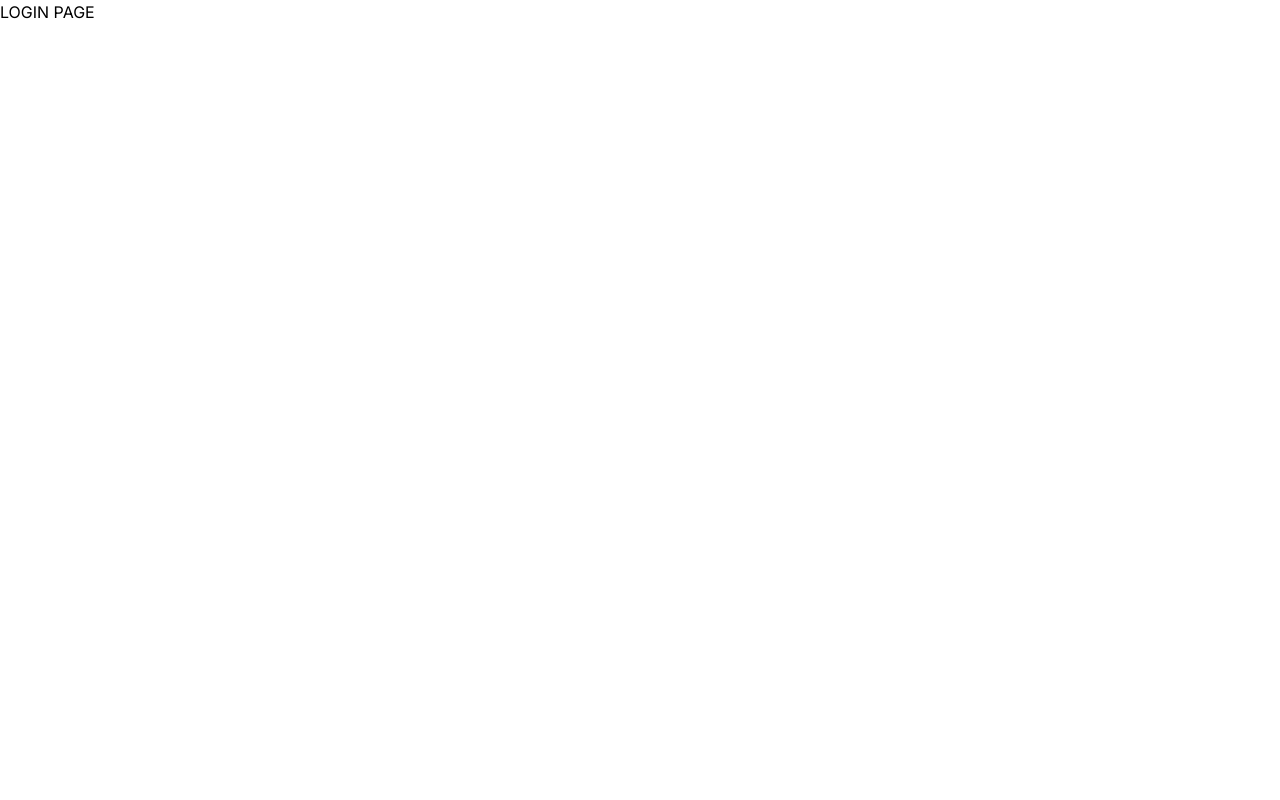
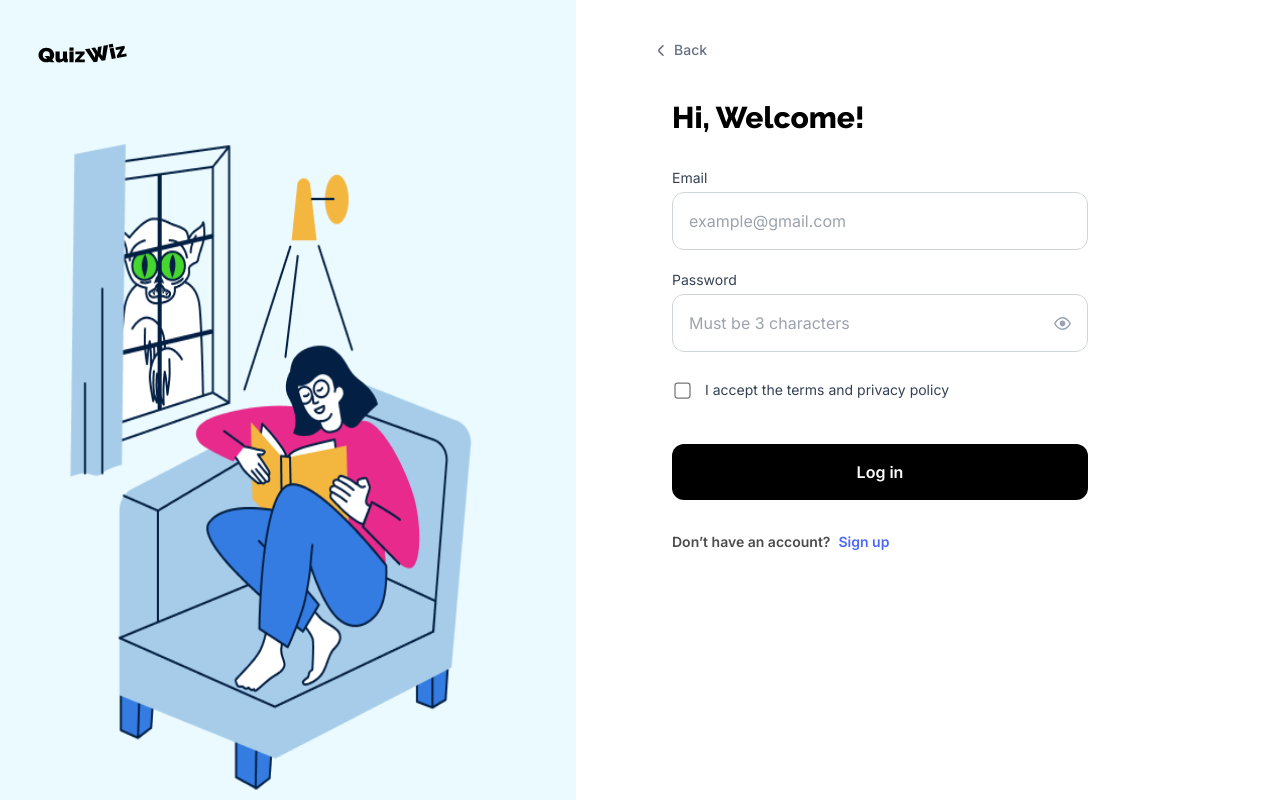
Before and after one commit to iraklikeche/quiz-wiz-front, a Vue app: page /login in a window 1280 px wide. Built offline with nearby package versions, Linux system fonts and the light colour scheme.

Commit message:
style:complete login-page

```diff
--- /dev/null
+++ b/src/components/AccountLinks.vue
@@ -0,0 +1,17 @@
+<template>
+  <div class="mt-8">
+    <p class="text-sm font-semibold">
+      <span class="opacity-70 mr-2"> {{ question }}</span>
+      <RouterLink :to="{ name: 'login' }" class="text-[#4B69FD]"> {{ buttonName }}</RouterLink>
+    </p>
+  </div>
+</template>
+
+<script>
+export default {
+  props: {
+    question: String,
+    buttonName: String
+  }
+}
+</script>
--- a/src/components/Header.vue
+++ b/src/components/Header.vue
@@ -15,14 +15,15 @@
       >
         Sign up
       </RouterLink>
-      <button
+      <RouterLink
+        :to="{ name: 'login' }"
         class="group text-[#4b69fd] font-bold text-sm tracking-wider transition-all flex gap-2 items-center"
       >
         Log in
         <span class="opacity-0 group-hover:opacity-100 transition-opacity duration-700">
           <LoginArrow />
         </span>
-      </button>
+      </RouterLink>
     </div>
   </nav>
 </template>
@@ -40,3 +41,4 @@ export default {
   }
 }
 </script>
+RouterLink,
--- a/src/components/SessionLayout.vue
+++ b/src/components/SessionLayout.vue
@@ -1,7 +1,7 @@
 <template>
   <div class="grid grid-cols-[45fr_55fr] h-screen relative">
-    <div class="bg-[#EAFAFE] pt-32">
-      <img :src="image" />
+    <div :class="['bg-[#EAFAFE] pt-32', customClass]">
+      <img :src="image" :class="[imageClass]" />
     </div>
     <div class="flex gap-20 absolute top-[5%] left-[3%]">
       <RouterLink :to="{ name: 'home' }">
@@ -15,7 +15,7 @@
           <span class="text-sm font-medium text-[#667085]">Back</span>
         </button>
       </div>
-      <div class="pt-10">
+      <div class="pt-10 pl-4">
         <h1 class="text-3xl font-extrabold font-raleway mb-8">{{ heading }}</h1>
         <slot />
       </div>
@@ -35,7 +35,15 @@ export default {
 
   props: {
     image: String,
-    heading: String
+    heading: String,
+    customClass: {
+      type: String,
+      default: ''
+    },
+    imageClass: {
+      type: String,
+      default: ''
+    }
   },
 
   methods: {
--- a/src/views/LoginView.vue
+++ b/src/views/LoginView.vue
@@ -1,7 +1,65 @@
 <template>
-  <div>LOGIN PAGE</div>
+  <SessionLayout
+    :image="loginImage"
+    :heading="'Hi, Welcome!'"
+    :customClass="'flex justify-center'"
+    :imageClass="'max-w-[29rem]'"
+  >
+    <form class="flex flex-col gap-5 max-w-[26rem]">
+      <div class="flex flex-col">
+        <label class="text-[#344054] text-sm mb-1">Email</label>
+        <input
+          type="email"
+          placeholder="example@gmail.com"
+          class="border border-[#D0D5DD] py-4 px-4 rounded-xl focus:border-4 outline-none"
+        />
+      </div>
+      <div class="flex flex-col relative">
+        <label class="text-[#344054] text-sm mb-1">Password</label>
+        <input
+          :type="isPasswordVisible ? 'text' : 'password'"
+          placeholder="Must be 3 characters"
+          class="border border-[#D0D5DD] py-4 px-4 rounded-xl focus:border-4 outline-none"
+        />
+        <ShowPassword
+          :customClass="'absolute top-[55%] right-[4%] cursor-pointer'"
+          @toggle="togglePassword"
+        />
+      </div>
+
+      <div class="flex items-center gap-4 mt-2 pl-1">
+        <input type="checkbox" class="accent-black scale-125" />
+        <label class="text-[#344054] text-sm">I accept the terms and privacy policy</label>
+      </div>
+      <button class="bg-black text-white py-4 rounded-xl mt-6 font-semibold">Log in</button>
+    </form>
+
+    <AccountLinks :question="'Don’t have an account?'" :buttonName="'Sign up'" />
+  </SessionLayout>
 </template>
 
 <script>
-export default {}
+import SessionLayout from '@/components/SessionLayout.vue'
+import loginImage from '@/assets/imgs/sessions/login.png'
+import AccountLinks from '@/components/AccountLinks.vue'
+import ShowPassword from '@/components/icons/ShowPassword.vue'
+export default {
+  components: {
+    SessionLayout,
+    AccountLinks,
+    ShowPassword
+  },
+  data() {
+    return {
+      loginImage,
+      isPasswordVisible: false
+    }
+  },
+  methods: {
+    togglePassword() {
+      this.isPasswordVisible = !this.isPasswordVisible
+      console.log(this.isPasswordVisible)
+    }
+  }
+}
 </script>
--- a/src/views/RegisterView.vue
+++ b/src/views/RegisterView.vue
@@ -47,15 +47,10 @@
         <input type="radio" class="scale-150" />
         <label class="text-[#344054] text-sm">I accept the terms and privacy policy</label>
       </div>
-      <button class="bg-black text-white py-4 rounded-xl mt-6">Sign Up</button>
+      <button class="bg-black text-white py-4 rounded-xl mt-6 font-semibold">Sign Up</button>
     </form>
 
-    <div class="mt-8">
-      <p class="text-sm font-semibold">
-        <span class="opacity-70"> Already have account? </span>
-        <RouterLink :to="{ name: 'login' }" class="text-[#4B69FD]">Log in</RouterLink>
-      </p>
-    </div>
+    <AccountLinks :question="'Already have account? '" :buttonName="'Log in'" />
   </SessionLayout>
 </template>
 
@@ -65,13 +60,15 @@ import registerImage from '@/assets/imgs/sessions/register.png'
 import Logo from '@/components/icons/Logo.vue'
 import GoBack from '@/components/icons/GoBack.vue'
 import SessionLayout from '@/components/SessionLayout.vue'
+import AccountLinks from '@/components/AccountLinks.vue'
 
 export default {
   components: {
     ShowPassword,
     Logo,
     GoBack,
-    SessionLayout
+    SessionLayout,
+    AccountLinks
   },
 
   data() {
```
Also changed, not shown: src/assets/imgs/sessions/login.png (added).
